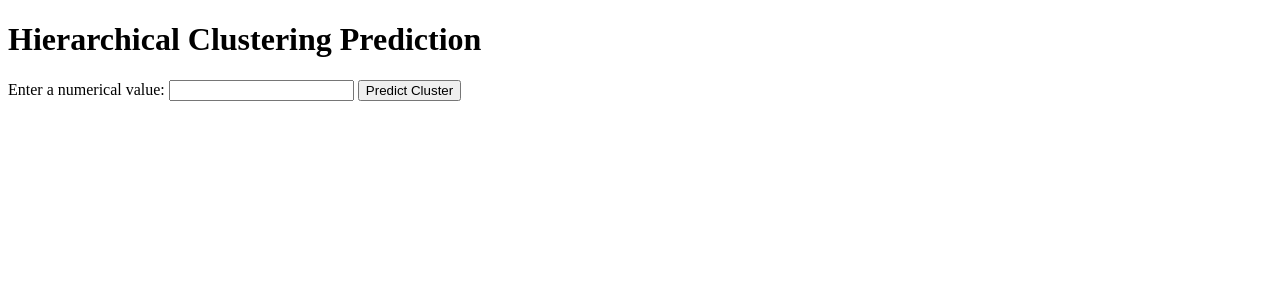
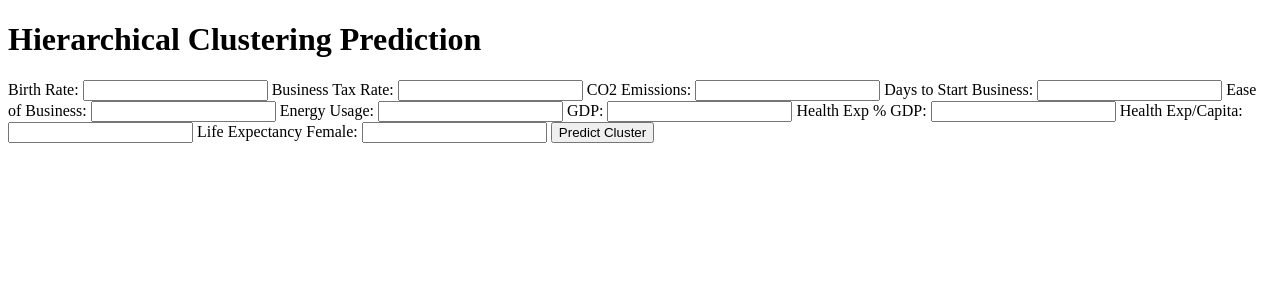
Before and after one commit to ManasaDhar1/worlddevelopmentmeasurement, a Flask app: page / in a window 1280 px wide. Shown: the top 300 px of the page. Run offline with Flask 3, Linux system fonts and the light colour scheme; parts of the project's set-up code (start-up, migrations or seed data) failed here and were passed over.

Commit message:
Update home.html

```diff
--- a/templates/home.html
+++ b/templates/home.html
@@ -8,8 +8,36 @@
 <body>
     <h1>Hierarchical Clustering Prediction</h1>
     <form action="/result" method="post">
-        <label for="user_input">Enter a numerical value:</label>
-        <input type="text" id="user_input" name="user_input" required>
+        <label for="birth_rate">Birth Rate:</label>
+        <input type="text" id="birth_rate" name="birth_rate" required>
+
+        <label for="business_tax_rate">Business Tax Rate:</label>
+        <input type="text" id="business_tax_rate" name="business_tax_rate" required>
+
+        <label for="co2_emissions">CO2 Emissions:</label>
+        <input type="text" id="co2_emissions" name="co2_emissions" required>
+
+        <label for="days_start_business">Days to Start Business:</label>
+        <input type="text" id="days_start_business" name="days_start_business" required>
+
+        <label for="ease_business">Ease of Business:</label>
+        <input type="text" id="ease_business" name="ease_business" required>
+
+        <label for="energy_usage">Energy Usage:</label>
+        <input type="text" id="energy_usage" name="energy_usage" required>
+
+        <label for="gdp">GDP:</label>
+        <input type="text" id="gdp" name="gdp" required>
+
+        <label for="health_exp_gdp">Health Exp % GDP:</label>
+        <input type="text" id="health_exp_gdp" name="health_exp_gdp" required>
+
+        <label for="health_exp_capita">Health Exp/Capita:</label>
+        <input type="text" id="health_exp_capita" name="health_exp_capita" required>
+
+        <label for="life_expectancy_female">Life Expectancy Female:</label>
+        <input type="text" id="life_expectancy_female" name="life_expectancy_female" required>
+
         <button type="submit">Predict Cluster</button>
     </form>
 </body>
```
